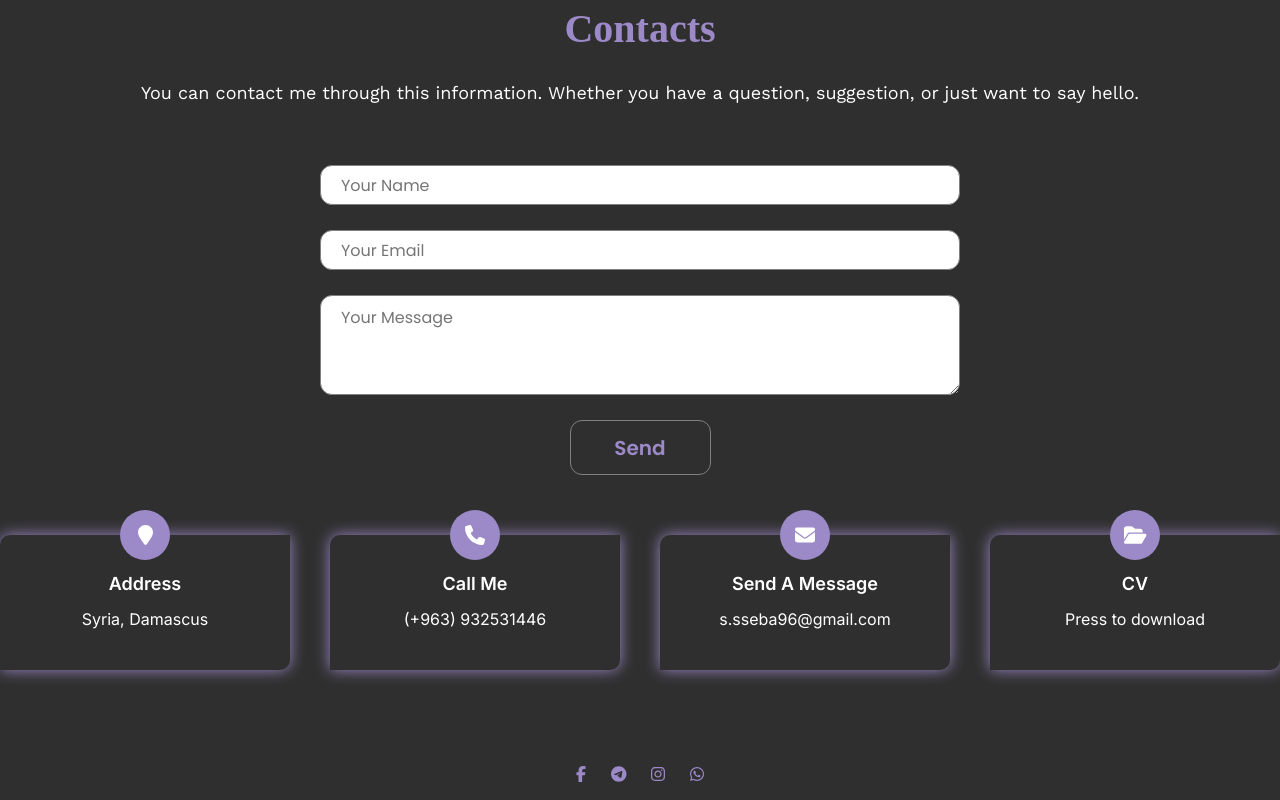
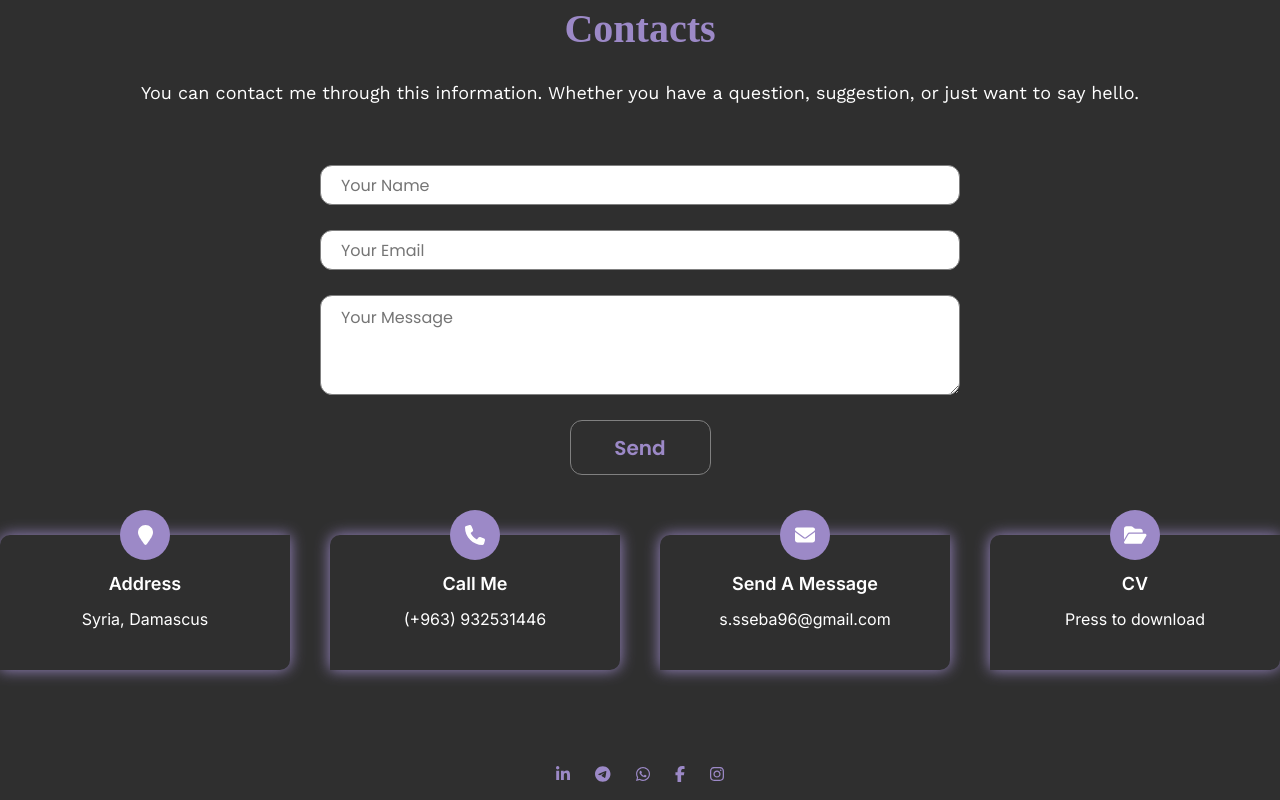
Before and after one commit to ssebag/Portfolio_Front, a React (Vite) app: page / in a window 1280 px wide. Shown: the part 3484-4284 px from the top of the page. Built offline with nearby package versions, Linux system fonts and the light colour scheme; a web font is replaced by a local one.

Commit message:
add linkedin link

```diff
--- a/src/Component/Media/Media.jsx
+++ b/src/Component/Media/Media.jsx
@@ -4,17 +4,20 @@ import './Media.css'
 export default function Media() {
   return (
     <div className='media flex-center'>
-    <a target="_blank" href="https://www.facebook.com/sseba.gh?mibextid=ZbWKwl">
-      <i className="fab fa-facebook-f icon"></i>
+      <a target="_blank" href="https://www.linkedin.com/in/seba-ghneem-6186b4250">
+        <i class="fa-brands fa-linkedin-in icon"></i>
       </a>
       <a target="_blank" href="https://t.me/Ssebagh96">
         <i className="fab fa-telegram pointer icon" aria-hidden="true"></i>
       </a>
+      <a target="_blank" href="https://api.whatsapp.com/send?phone=+963932531446">
+        <i className="fab fa-whatsapp pointer icon" aria-hidden="true"></i>
+      </a>
+      <a target="_blank" href="https://www.facebook.com/sseba.gh?mibextid=ZbWKwl">
+        <i className="fab fa-facebook-f icon"></i>
+      </a>
       <a target="_blank" href="https://www.instagram.com/sseba_g?igsh=b3ljZmJjb3Y1cGd4">
         <i className="fab fa-instagram pointer icon" aria-hidden="true"></i>
-    </a>
-    <a target="_blank" href="https://api.whatsapp.com/send?phone=+963932531446">
-      <i className="fab fa-whatsapp pointer icon" aria-hidden="true"></i>
       </a>
     </div>
   )
```
Lines whose indentation alone changed are shown as unchanged.
